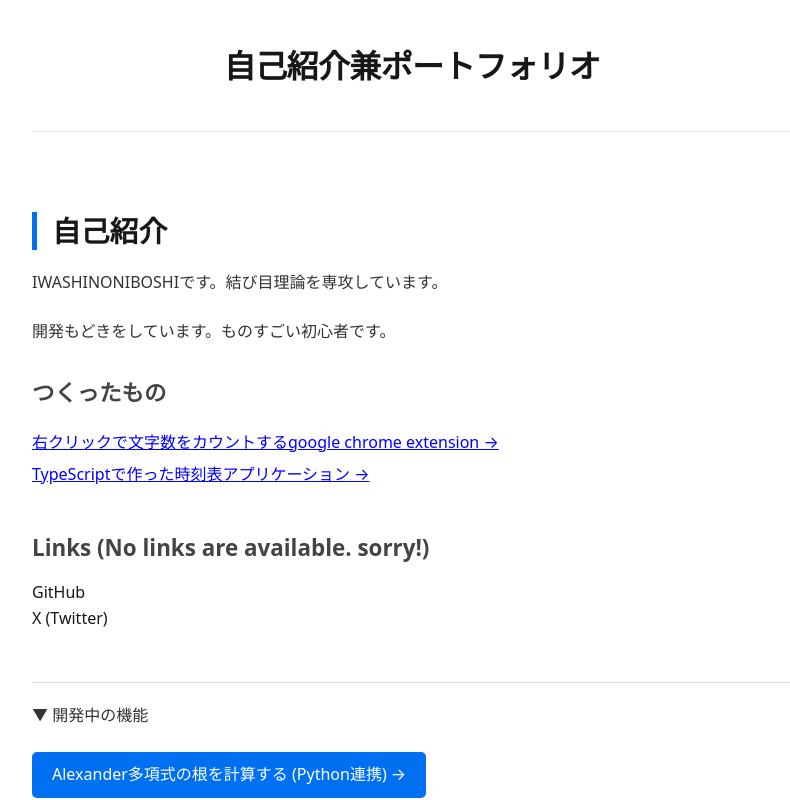
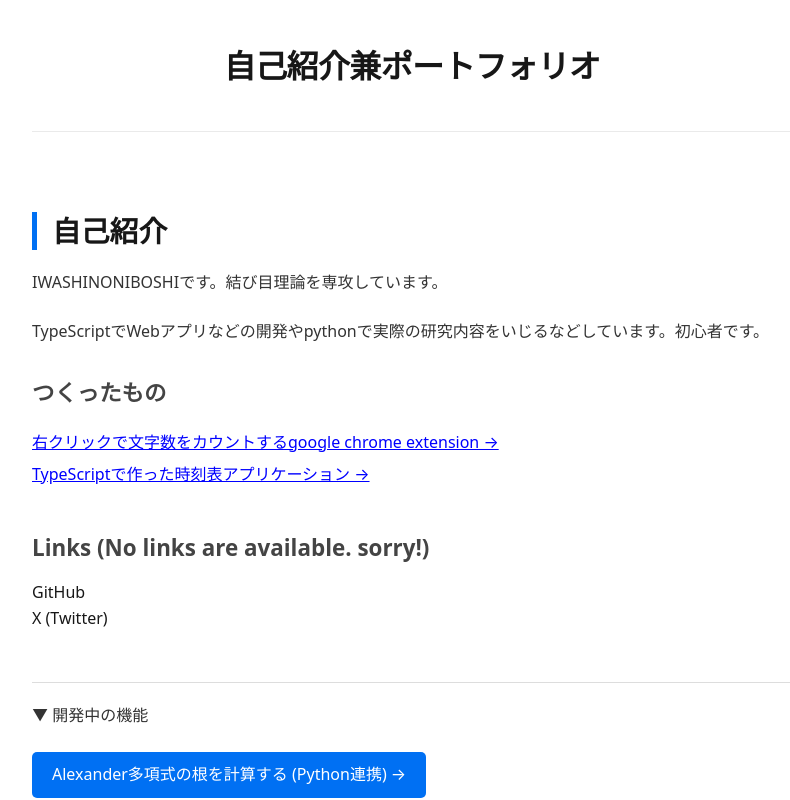
Before and after one commit to IWASHINONIBOSHI/MyPortfolio, a Next.js app: page / in a window 1280 px wide. Shown: the top 800 px of the page, without its empty margins (228-1018 px from the left). Built offline with nearby package versions, Linux system fonts and the light colour scheme.

Commit message:
Save wasuretetanode Home scene change

```diff
--- a/src/app/page.tsx
+++ b/src/app/page.tsx
@@ -6,7 +6,7 @@ export default function Home() {
     <>
       <h2>自己紹介</h2>
       <p>IWASHINONIBOSHIです。結び目理論を専攻しています。</p>
-      <p>開発もどきをしています。ものすごい初心者です。</p>
+      <p>TypeScriptでWebアプリなどの開発やpythonで実際の研究内容をいじるなどしています。初心者です。</p>
 
       <h3>つくったもの</h3>
       {/* リストのデザイン調整 */}
```
